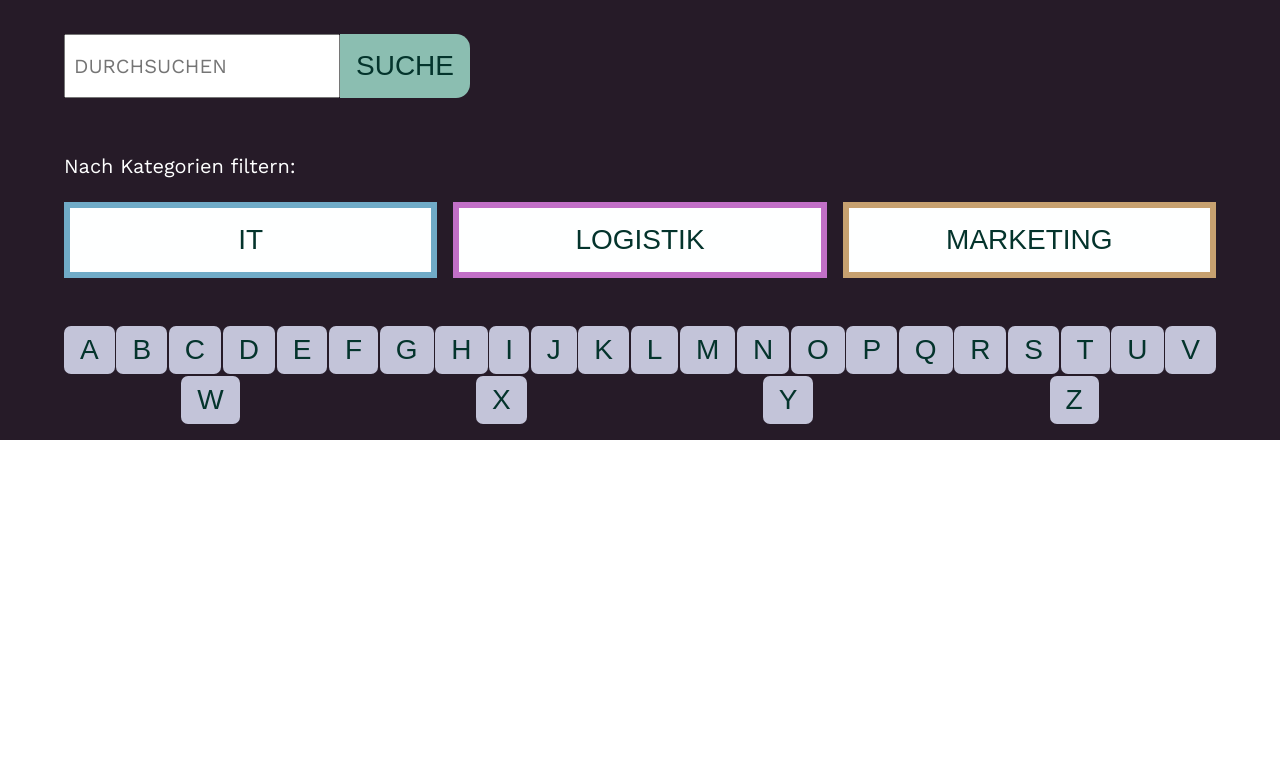
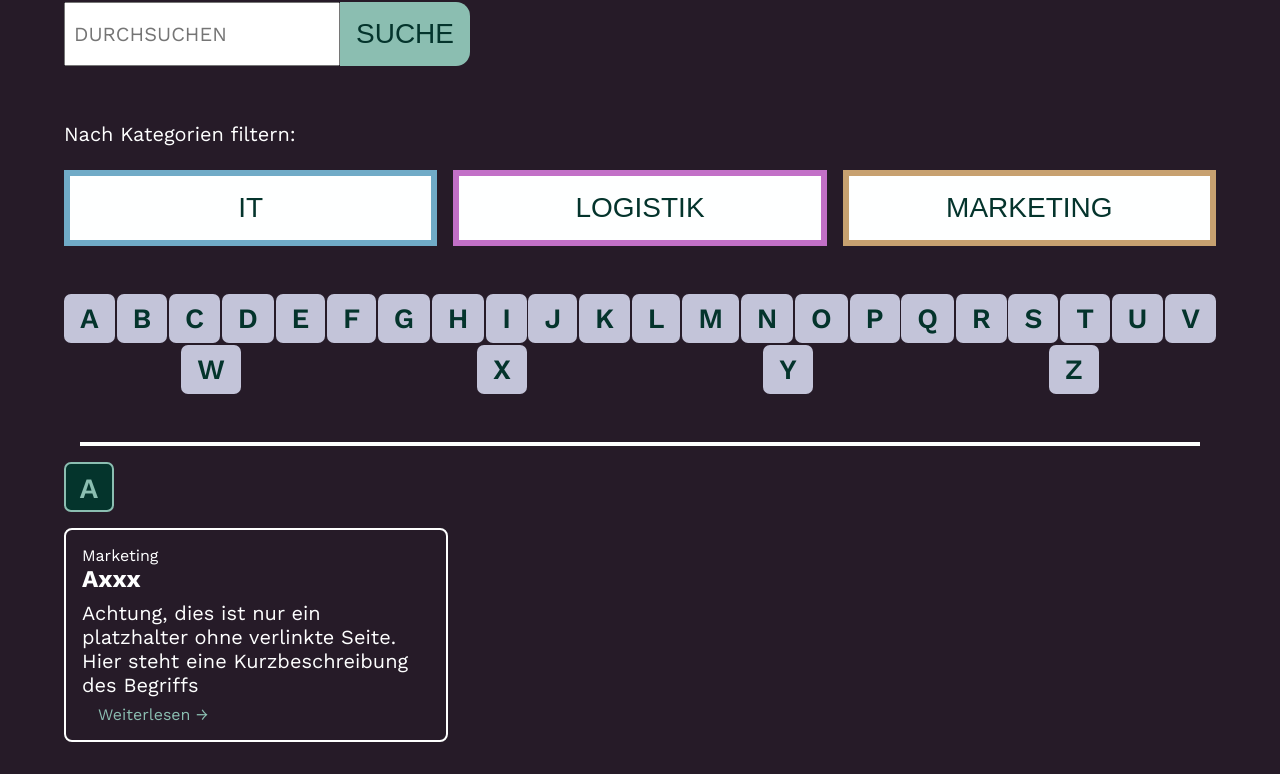
Before and after one commit to AlinaMwald/DLBECGP01_Log7Consult_Glossar, a plain HTML site: page index.html in a window 1280 px wide. Shown: the part 511-1285 px from the top of the page. Before the commit the page ends 951 px from the top, so only its background shows below. Drawn offline with nearby package versions, Linux system fonts and the light colour scheme; a web font is replaced by a local one.

Commit message:
Add alphabet & first card

```diff
--- /dev/null
+++ b/css/buttons.css
@@ -0,0 +1,102 @@
+/*Buttons */
+.btn {
+    font-family: "Odibee Sans", sans-serif;
+    font-size: 1.75rem;
+    padding: 1rem;
+    cursor: pointer;
+    text-transform: uppercase;
+    text-decoration: none;
+    display: inline-block;
+}
+
+.btn-primary {
+    background-color: #8BBEB1;
+    color: #04342C;
+    border: none;
+    border-radius: 0.5em;
+}
+
+.btn-primary:hover {
+    background-color: #04342C;
+    color: #8BBEB1;
+}
+
+.btn-primary:active {
+    background-color: #04342C;
+    color: #8BBEB1;
+}
+
+.btn-search {
+    background-color: #8BBEB1;
+    color: #04342C;
+    border: none;
+    border-radius: 0 0.5em 0.5em 0;
+}
+
+.btn-search:hover {
+    background-color: #04342C;
+    color: #8BBEB1;
+}
+
+.btn-search:active {
+    background-color: #04342C;
+    color: #8BBEB1;
+}
+
+.btn-category {
+    background-color: #FEFFFF;
+    color: #04342C;
+    border: 6px solid;
+    cursor: pointer;
+}
+
+.btn-category:hover {
+    background-color: #C3C4D9;
+    color: #04342C;
+}
+
+.btn-it {
+  border-color: #70ABC7;
+}
+
+.btn-logistik {
+  border-color: #C270C7;
+}
+
+.btn-marketing {
+  border-color: #C7A170;
+}
+
+.btn-alphabet {
+    font-family: Work Sans, sans-serif;
+    font-weight: 600;
+    background-color: #C3C4D9;
+    padding: 0.5rem 1rem;
+    color: #04342C;
+    border: none;
+    border-radius: 0.25em;
+    text-decoration: none;
+}
+
+.btn-alphabet:hover {
+    background-color: #8BBEB1;
+    color: #04342C;
+}
+
+.btn-alphabet:active {
+    background-color: #8BBEB1;
+    color: #04342C;
+}
+
+.btn-moreinfo {
+    font-family: "Work Sans", sans-serif;
+    font-size: 1rem;
+    font-weight: 400;
+    margin: 1rem;
+    color: #8BBEB1;
+    text-decoration: none;
+}
+
+.btn-moreinfo:hover {
+    text-decoration: underline;
+}
--- /dev/null
+++ b/css/grid.css
@@ -0,0 +1,24 @@
+/* 12-spaltiges Grid System */
+* {
+  box-sizing: border-box;
+  margin: 0;
+  padding: 0;
+}
+
+.columns {
+  display: grid;
+  grid-template-columns: repeat(12, 1fr);
+  gap: 1rem;
+}
+
+/* Grid System Breiten*/
+.col-4 { grid-column: span 4; }
+.col-6 { grid-column: span 6; }
+.col-12 { grid-column: span 12; }
+
+/* Mobile Styles */
+@media (max-width: 768px) {
+  .col-4 {
+    grid-column: span 12;
+  }
+}
--- a/css/styles.css
+++ b/css/styles.css
@@ -1,21 +1,3 @@
-/* 12-spaltiges Grid System */
-* {
-  box-sizing: border-box;
-  margin: 0;
-  padding: 0;
-}
-
-.columns {
-  display: grid;
-  grid-template-columns: repeat(12, 1fr);
-  gap: 1rem;
-}
-
-/* Grid System Breiten*/
-.col-4 { grid-column: span 4; }
-.col-6 { grid-column: span 6; }
-.col-12 { grid-column: span 12; }
-
 /*Google Fonts Einbindung */
 .odibee-sans-regular {
   font-family: "Odibee Sans", sans-serif;
@@ -30,11 +12,25 @@
   font-weight: 400;
   font-style: normal;
 }
+.work-sans-600 {
+  font-family: "Work Sans", sans-serif;
+  font-optical-sizing: auto;
+  font-weight: 600;
+  font-style: normal;
+}
 
+/* Grundstruktur */
 body {
   font-family: "Work Sans", sans-serif;
-  color: #fff;
+  color: #FEFFFF;
   margin: 0;
+}
+
+hr {
+  border: 2px solid;
+  height: 2px;
+  color: #FEFFFF;
+  margin: 1rem;
 }
 
 /* Navigation */
@@ -76,8 +72,7 @@ body {
 /* Container */
 .container {
   position: relative;
-  text-align: center;
-  color: white;
+  color: #FEFFFF;
   width: 90%;
   margin: 0 auto;
   padding: 1rem 0;
@@ -103,74 +98,6 @@ p {
     color: #FEFFFF;
     margin: 0.5rem 0;
     text-align: left;
-}
-
-/*Buttons */
-.btn {
-    font-family: "Odibee Sans", sans-serif;
-    font-size: 1.75rem;
-    padding: 1rem;
-    cursor: pointer;
-    text-transform: uppercase;
-    text-decoration: none;
-    display: inline-block;
-}
-
-.btn-primary {
-    background-color: #8BBEB1;
-    color: #04342C;
-    border: none;
-    border-radius: 0.5em;
-}
-
-.btn-search {
-    background-color: #8BBEB1;
-    color: #04342C;
-    border: none;
-    border-radius: 0 0.5em 0.5em 0;
-}
-
-.btn-category {
-    background-color: #FEFFFF;
-    color: #04342C;
-    border: 6px solid;
-    cursor: pointer;
-}
-
-.btn-category:hover {
-    background-color: #C3C4D9;
-    color: #04342C;
-}
-
-.btn-it {
-  border-color: #70ABC7;
-}
-
-.btn-logistik {
-  border-color: #C270C7;
-}
-
-.btn-marketing {
-  border-color: #C7A170;
-}
-
-.btn-alphabet {
-    background-color: #C3C4D9;
-    padding: 0.5rem 1rem;
-    color: #04342C;
-    border: none;
-    border-radius: 0.25em;
-    text-decoration: none;
-}
-
-.btn-alphabet:hover {
-    background-color: #8BBEB1;
-    color: #04342C;
-}
-
-.btn-alphabet:active {
-    background-color: #8BBEB1;
-    color: #04342C;
 }
 
 /* Button Group */
@@ -227,9 +154,28 @@ input {
     justify-content: space-around;
 }
 
-/* Mobile Styles */
-@media (max-width: 768px) {
-  .col-4 {
-    grid-column: span 12;
-  }
+/* Letters Glossar Übersicht*/
+.letter {
+    font-family: "Work Sans", sans-serif;
+    font-weight: 600;
+    font-size: 1.75rem;
+    text-align: center;
+    width: 50px;
+    height: 50px;;
+    background-color: #04342C;
+    color: #8BBEB1;
+    border: 2px solid #8BBEB1;
+    border-radius: 0.25em;
+    text-transform: uppercase;
+    line-height: 50px;
+    display: inline-block;
 }
+
+/* Cards */
+.card {
+    border: 2px solid #FEFFFF;
+    border-radius: 0.5em;
+    padding: 1rem;
+    margin: 1rem 0;
+    text-align: left;
+}
--- a/index.html
+++ b/index.html
@@ -6,6 +6,8 @@
     <title>Glossar der Log7-Consult GmbH</title>
 
     <link rel="stylesheet" href="css/styles.css">
+    <link rel="stylesheet" href="css/buttons.css">
+    <link rel="stylesheet" href="css/grid.css">
 
     <!-- Google Fonts einbetten -->
     <link rel="preconnect" href="https://fonts.googleapis.com">
@@ -37,17 +39,15 @@
     <!-- Glossar Übersicht -->
     <section class="bg-dark col-12">
         <div class="container">
-            <h1>Glossar</h1>
-            <!--<p class="header-subtitle">In unserem Log7-Consult-GmbH Glossar finden Sie eine Sammlung von Fachbegriffen und deren Definitionen aus den Bereichen Logistik, Marketing und IT.</p> -->
-        </div>
-
-        <div class="container">
+            <h1 class="col-12">Glossar</h1>
             <form class="search col-4">
                 <input type="text" placeholder="Durchsuchen" name="search">
                 <button class="btn btn-search" type="submit">Suche</button>
             </form>
         </div>
+        </div>
 
+        <!-- Kategorien-Filter -->
         <div class="container full-width">
             <p class="col-12">Nach Kategorien filtern:</p>
             <div class="btn-group">
@@ -57,6 +57,7 @@
             </div>
         </div>
 
+        <!-- Alphabet-Filter -->
         <div class="container alphabet">
             <a class="btn btn-alphabet" href="#A">A</a>
             <a class="btn btn-alphabet" href="#B">B</a>
@@ -88,5 +89,22 @@
 
     </section>
 
+    <section class="bg-dark">
+        <div class="container">
+            <hr class="col-12">
+
+            <div class="col-12">
+                <span class="letter" id="A">A</span>
+            </div>
+
+            <div class="card col-4">
+                <span class="category category-marketing">Marketing</span>
+                <h2>Axxx</h2>
+                <p>Achtung, dies ist nur ein platzhalter ohne verlinkte Seite. Hier steht eine Kurzbeschreibung des Begriffs</p>
+                <a class="btn-moreinfo" href="/glossar/axxx">Weiterlesen →</a>
+            </div>
+        </div>
+    </section>
+
 </body>
 </html>
```
